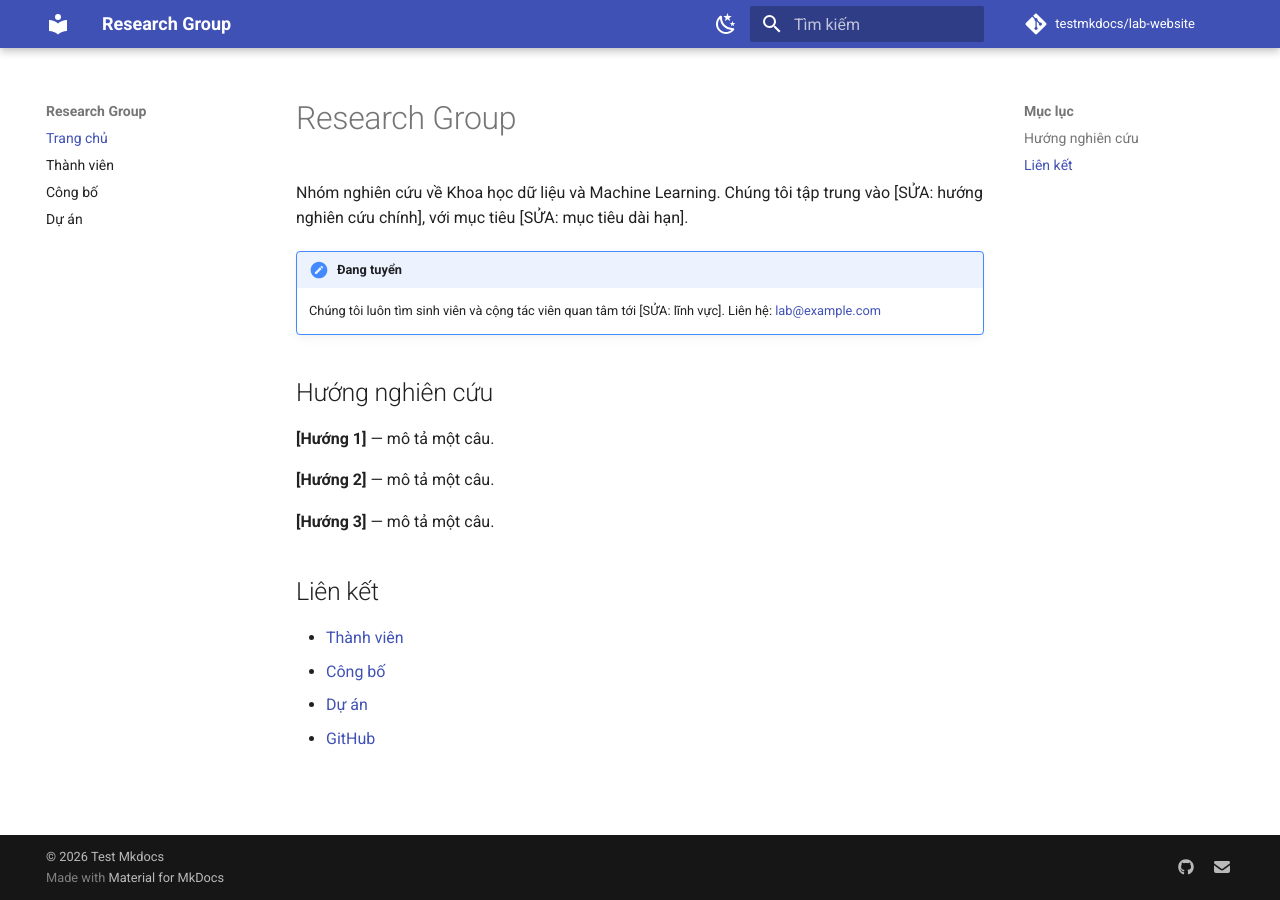
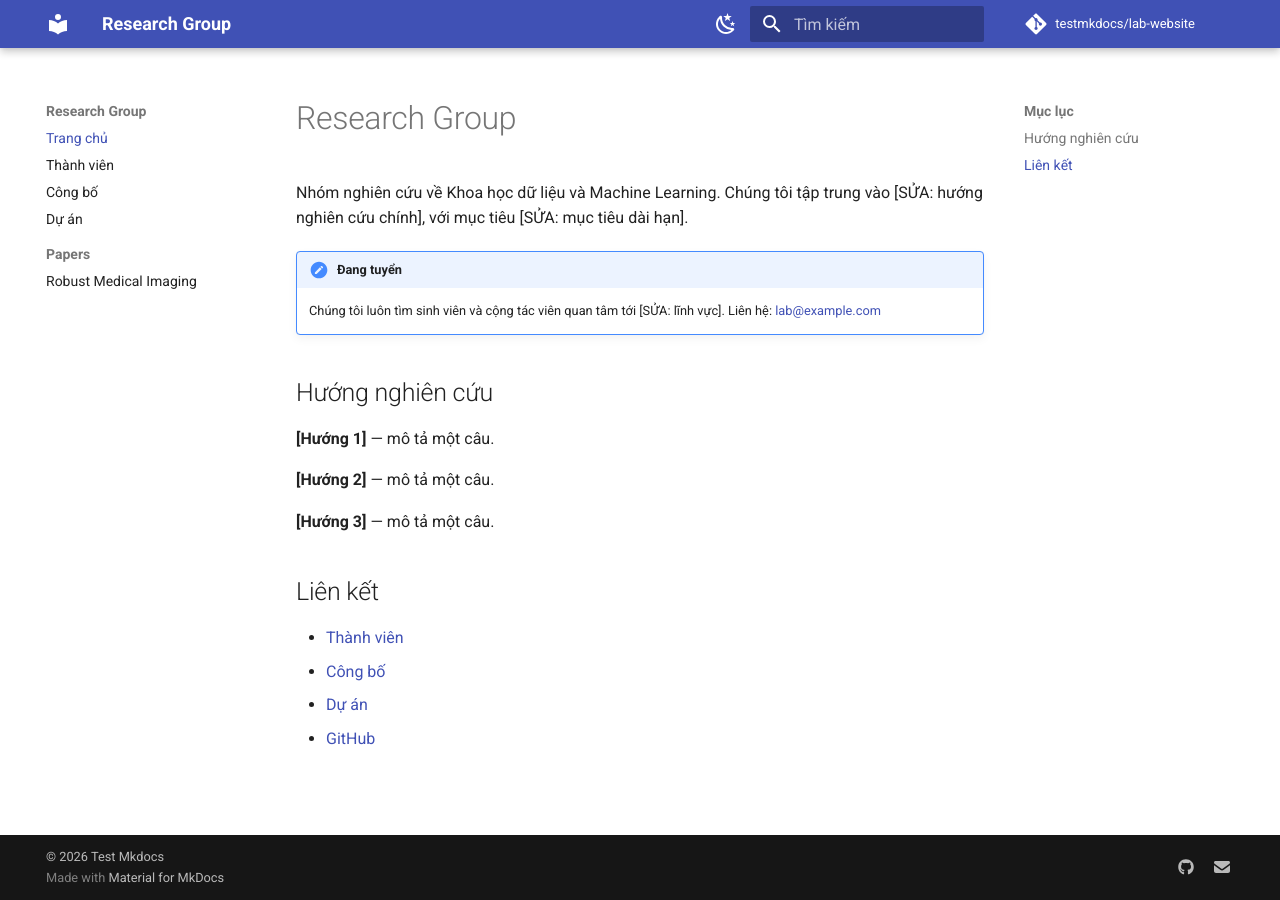
Before and after one commit to testmkdocs/lab-website, an MkDocs documentation site: the page built from docs/index.md, in a window 1280 px wide. Built offline with MkDocs 1.6.1 and Material for MkDocs 9.7.7, drawn with Linux system fonts in a browser that asks for light colours; comment, search, counter and statistics services are not loaded; part of the change alters nothing that is shown.

Commit message:
Update mkdocs.yml

```diff
--- a/mkdocs.yml
+++ b/mkdocs.yml
@@ -44,8 +44,8 @@ nav:
   - Công bố: publications.md
   - Dự án: projects/index.md
   # Mức 2 — trang riêng cho paper (mục 5.2 trong PLAN). Bỏ comment khi dùng:
-  # - Papers:
-  #     - Robust Medical Imaging: papers/abc-2026.md
+  - Papers:
+      - Robust Medical Imaging: papers/abc-2026.md
 
 markdown_extensions:
   - admonition
```
